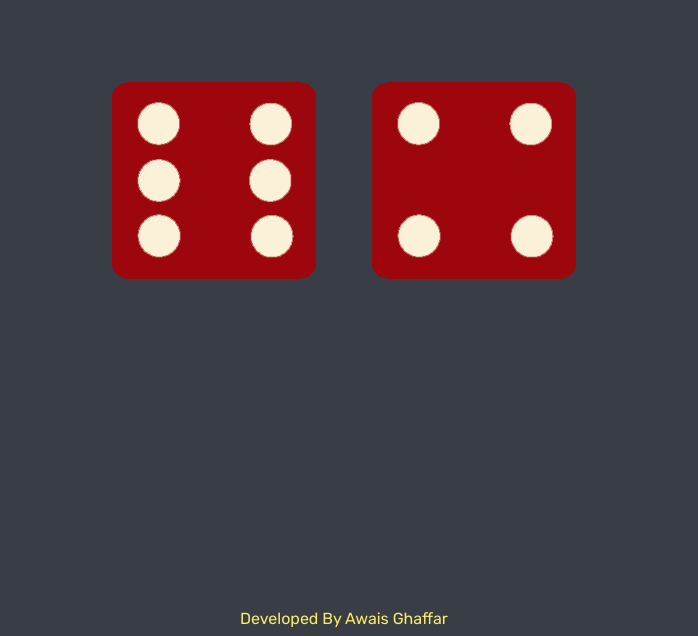
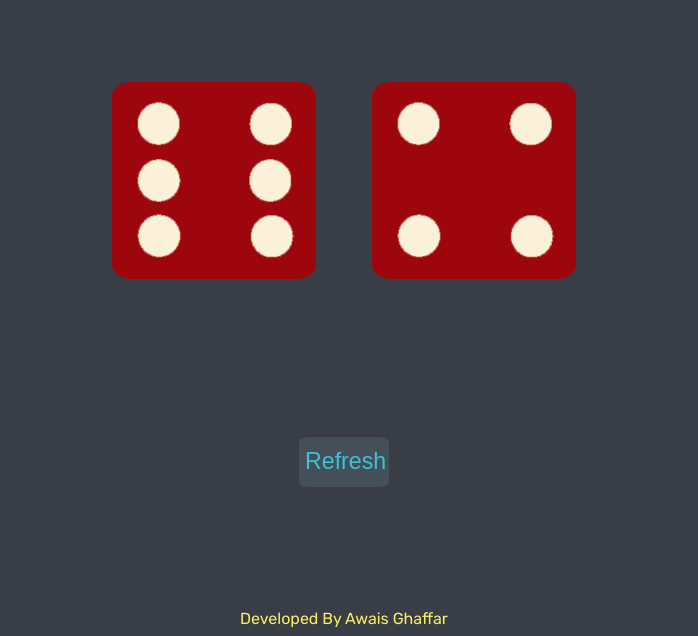
Before and after one commit to awaisgt/Dice-Game_Using_CSS_HTML_JS, a plain HTML site: page index.html in a window 1280 px wide. Shown: the part 284-920 px from the top of the page, without its empty margins (296-994 px from the left). Drawn offline with Linux system fonts and the light colour scheme.

Commit message:
Update index.html

```diff
--- a/index.html
+++ b/index.html
@@ -24,7 +24,9 @@
         <p>Player 2</p>
         <img class="img2" src="dice2.png">
       </div>
-
+<div class="button">
+  <button type="button" name="button"><a href="https://awaisgt.github.io/dicegame/">Refresh</a></button>
+</div>
     </div>
 
 <script src="index.js" type="text/javascript">
```
